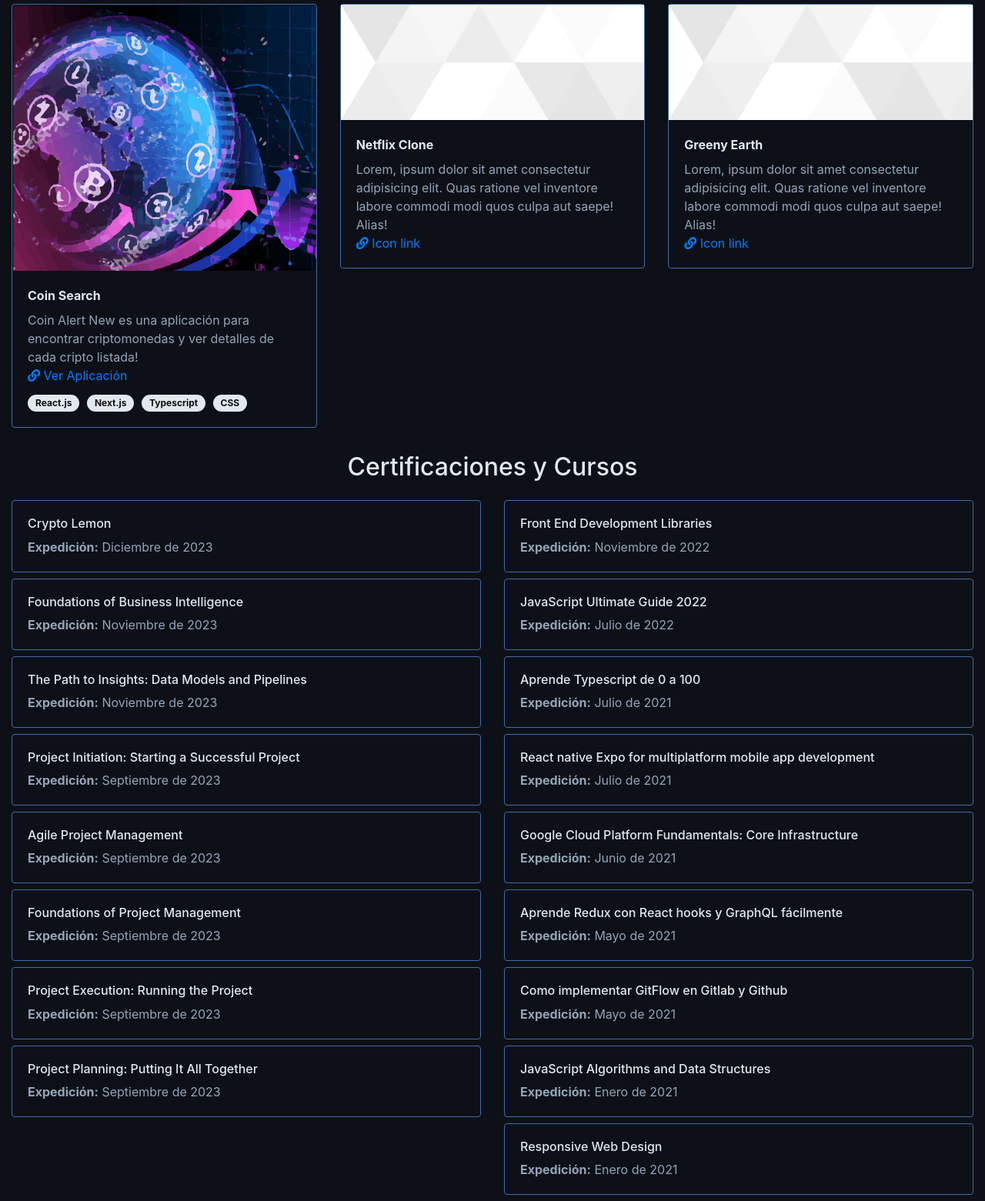
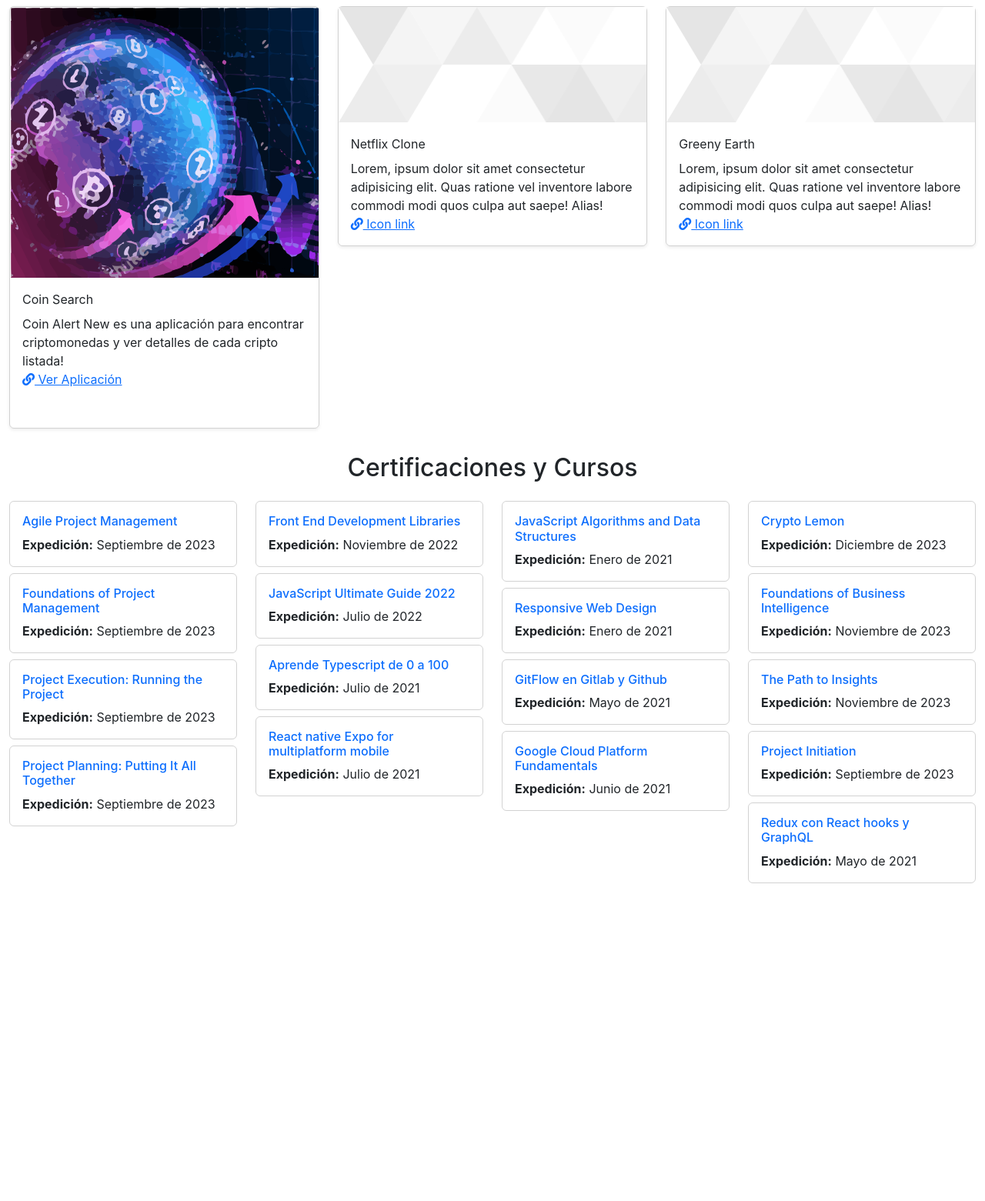
Before and after one commit to nahuelalm/NahuelLopez, a plain HTML site: page index.html in a window 1280 px wide. Shown: the part 576-2137 px from the top of the page at 77% size. After the commit the page ends 1732 px from the top, so only its background shows below. Drawn offline with nearby package versions, Linux system fonts and the light colour scheme.

Commit message:
WIP COLORES Y BACKGROUND ASPECTO NEGRO BLANCO

```diff
--- a/css/styles.css
+++ b/css/styles.css
@@ -1,146 +1,134 @@
+:root {
+  --control-border-color: #40424e;
+  --control-background-color: #222531;
+  --control-caret-color: #858ca2;
+  --control-dropdown-background-color: #323546;
+  --theme-color: #6188ff;
+  --theme-light-color: #171924;
+  --theme-light-blue-color: rgba(56, 97, 251, .1);
+  --bt-light-blue: rgba(56, 97, 251, .1);
+  --theme-light-blue: rgba(56, 97, 251, .1);
+  --theme-light-blue-font: #6188ff;
+  --text-color: #fff;
+  --info-icon-color: #636c7f;
+  --text-color-sub: #a1a7bb;
+  --text-color-sub-1: #fff;
+  --text-color-error: #ea3943;
+  --border-color: #222531;
+  --border-color-1: #262628;
+  --bg-color: #17171a;
+  --color-primary-black: #fff;
+  --color-primary-white: #000;
+  --color-primary-blue: #6188ff;
+  --step-light-color: #3b4d83;
+  --arrow-icon-color: #fff;
+  --color-neutral-1: #171924;
+  --color-neutral-2: #222531;
+  --color-neutral-3: #323546;
+  --color-neutral-4: #646b80;
+  --color-neutral-5: #858ca2;
+  --color-neutral-6: #a1a7bb;
+  --color-light-neutral-1: #222531;
+  --color-light-neutral-2: #323546;
+  --color-light-neutral-3: #262628;
+  --color-light-neutral-4: #646b80;
+  --color-light-neutral-5: #858ca2;
+  --color-light-neutral-6: #a1a7bb;
+  --color-light-neutral-7: #646b80;
+  --color-gradient-end: rgba(34, 37, 49, 0);
+  --button-border-color: #323546;
+  --button-bg-color: #cfd6e4;
+  --dark-bg: #323546;
+  --card-bg: #292d3f;
+  --box-shadow: 0px 0px 1px 0px #646b80;
+  --tiny-box-shadow: 0px 4px 24px rgba(88, 102, 126, .08), 0px 1px 2px rgba(88, 102, 126, .12);
+  --input-shadow-color-focus: rgba(56, 97, 251, .3);
+  --shadow-normal: 0px 4px 24px #171924, 0px 1px 2px #171924;
+}
+
+.NIGHT {
+  --c-color-gray-100: #222531;
+  --c-color-gray-200: #323546;
+  --c-color-gray-300: #53596A;
+  --c-color-gray-400: #646B80;
+  --c-color-gray-500: #858CA2;
+  --c-color-gray-600: #A1A7BB;
+  --c-color-background-1: #171924;
+  --c-color-background-2: #0D1421;
+  --c-color-surface-1: #222531;
+  --c-color-surface-2: #2B2E3D;
+  --c-color-text-primary: #FFFFFF;
+  --c-color-text-secondary: #A1A7BB;
+  --c-color-text-caption: #646B80;
+  --c-color-text-hyperlink: #6188FF;
+  --c-color-negative-bg: #411F2A;
+  --c-color-positive-bg: #173C37;
+  --c-color-reminder-bg: #433936;
+  --c-color-official-bg: #1E274F;
+  --c-color-no-access-bg: #323546;
+  --c-color-overlay-bg: rgba(23, 25, 36, 0.6);
+  --c-shadow-tiny: 0px 1px 2px 0px rgba(13, 20, 33, 0.24), 0px 4px 24px 0px rgba(13, 20, 33, 0.12);
+  --c-shadow-overlay: 0px 8px 32px 0px #0D1421, 0px 1px 2px 0px #0D1421;
+}
+
+/* Aquí puedes añadir tus estilos específicos para cada clase o elemento */
+
+/* Estilos comunes */
 body {
   font-family: "-apple-system" !important;
 }
 
+/* Estilos para el modo oscuro */
+.theme-dark {
+  background: #000;
+  body {
+    /*color: */
+    background: #000;
+  }
 
-/* Color Theme Swatches in Hex */
-.card-title,
-h1,
-h2 {
-  color: #E2E8F0;
+  .card-text {
+    /*color: */
+  }
 }
 
+/* Estilos para el modo claro */
+.theme-light {
+  /*color: */
+
+  body {
+    /*color: */
+  }
+}
+
+/* Estilos de las tarjetas */
 .card {
   background: transparent;
-  border-color: #416CA6;
+  /*border-color: */
+  transition: transform 0.3s ease, box-shadow 0.3s ease, background-color 0.3s ease;
 }
 
 .card-text {
-  color: #94A4B8;
-}
-
-.animate-on-scroll {
-  opacity: 0;
-  transform: translateY(50px);
-  transition: opacity 0.3s ease, transform 0.3s ease;
-  transition-delay: .3s;
-}
-
-.animated-on-scroll {
-  opacity: 1;
-  transition-delay: .5s;
-  transform: translateY(0);
-}
-
-.shadow-sm {
-  box-shadow: #2f3E44;
+  /*color: */
 }
 
 .card-title {
+  /*color: */
   font-size: 16px;
   margin-bottom: 8px;
+  transition: color 0.3s ease;
 }
 
-/*ANIMACION*/
-
-* {
-  margin: 0;
-  padding: 0;
-  box-sizing: border-box;
+.card:hover {
+  transform: translateY(-8px) rotate(-1deg);
+  box-shadow: 0 1px 2px
 }
 
-.contenedor {
-  width: 90%;
-  max-width: 1200px;
-  margin: auto;
-}
-
-.bg_animate {
-  overflow-x: hidden;
-  background: #0D1117;
-}
-
-.header_nav {
-  width: 100%;
-  position: absolute;
-  top: 0;
-  left: 0;
-}
-
-.header_nav .contenedor {
-  display: flex;
-  justify-content: space-between;
-  align-items: center;
-  padding: 15px 0;
-}
-
-.header_nav h1 {
-  color: #fff;
-}
-
-.header_nav nav a {
-  color: #fff;
-  text-decoration: none;
-  margin-right: 10px;
-}
-
-.banner {
-  display: flex;
-  justify-content: space-between;
-  align-items: center;
-  height: 100%;
-}
-
-.banner_title h2 {
-  color: #fff;
-  font-size: 60px;
-  font-weight: 800;
-  margin-bottom: 20px;
-}
-
-.banner_title .llamanos {
-  color: #fff;
-  font-size: 20px;
-  text-decoration: none;
-  display: inline-block;
-  background: #1A2849;
-  padding: 20px;
+.card:hover .card-title {
+  /*color: */
 }
 
 .banner_img {
   animation: movimiento 3.0s linear infinite;
-}
-
-@keyframes movimiento {
-  0% {
-    transform: translateY(0);
-  }
-
-  50% {
-    transform: translateY(30px);
-  }
-
-  100% {
-    transform: translateY(0);
-  }
-}
-
-.card {
-  transition: transform 0.3s ease, box-shadow 0.3s ease, background-color 0.3s ease;
-}
-
-.card:hover {
-  transform: translateY(-8px) rotate(1deg);
-  box-shadow: 0 12px 20px rgba(0, 0, 0, 0.2);
-  background-color: #0F0F0F;
-}
-
-.card-title {
-  transition: color 0.3s ease;
-}
-
-.card:hover .card-title {
-  color: #007bff;
 }
 
 .badge-container {
@@ -151,19 +139,53 @@ h2 {
   display: inline-block;
   padding: 5px 10px;
   border-radius: 20px;
-  background-color: #E2E8F0;
-  /* Color de fondo del badge */
-  color: #0F0F0F;
-  /* Color del texto del badge */
+  /*background-color: */
+  /*color: */
   margin-right: 5px;
-  /* Espacio entre badges */
 }
 
 .social-icons a {
-  color: #E2E8F0; /* Color de los iconos de redes sociales */
-  font-size: 24px; /* Tamaño de los iconos de redes sociales */
+  /*color: */
+  font-size: 24px;
+  margin-right: 8px;
 }
 
 .social-icons a:hover {
-  color: #17a2b8; /* Cambio de color al hacer hover sobre los iconos de redes sociales */
+  /*color: */
 }
+
+/* Estilos del toggle */
+.toggle-switch {
+  position: relative;
+  display: flex;
+  align-items: center;
+  padding: 0;
+}
+
+.toggle-switch input {
+  display: none;
+}
+
+.toggle-switch i {
+  /*color: */
+  font-size: 23px;
+  padding-left: 2px;
+  cursor: pointer;
+}
+
+.hidden {
+  display: none !important;
+}
+
+/* Animación */
+@keyframes movimiento {
+  0% {
+    transform: translateY(0);
+  }
+  50% {
+    transform: translateY(10px);
+  }
+  100% {
+    transform: translateY(0);
+  }
+}
--- a/index.html
+++ b/index.html
@@ -10,24 +10,34 @@
   <link rel="icon" href="icons/favicon-16x16.png" type="image/x-icon">
   <!-- Estilos CSS externos -->
   <link rel="stylesheet" href="https://cdnjs.cloudflare.com/ajax/libs/animate.css/4.1.1/animate.min.css">
-  <link rel="stylesheet" href="https://stackpath.bootstrapcdn.com/bootstrap/4.5.2/css/bootstrap.min.css">
   <link rel="stylesheet" href="https://cdnjs.cloudflare.com/ajax/libs/font-awesome/5.15.4/css/all.min.css">
+  <link href="https://cdn.jsdelivr.net/npm/bootstrap@5.3.0-alpha1/dist/css/bootstrap.min.css" rel="stylesheet">
+
   <link rel="stylesheet" href="css/styles.css">
 </head>
 
-<body class="container-fluid bg_animate">
+<body class="container-fluid bg_animate  theme-light">
   <!-- NAVBAR -->
   <nav class="navbar navbar-dark">
     <div class="d-flex align-items-center">
       <img width="40px" height="40px" src="icons/favicon-32x32.png" alt="Nahuel López Logo Image"
         class="rounded-circle mr-2">
     </div>
-    <div class="social-icons">
-      <a href="mailto:nahuel.alm@outlook.com" class="text-decoration-none mr-1"><i class="fas fa-envelope"></i></a>
-      <a href="https://www.linkedin.com/in/nahuel-lm/" target="_blank" class="text-decoration-none mr-1"><i
-          class="fab fa-linkedin"></i></a>
-      <a href="https://github.com/nahuioh" target="_blank" class="text-decoration-none mr-1"><i
-          class="fab fa-github"></i></a>
+    <div class="d-flex align-items-center">
+      <div class="social-icons mr-2">
+        <a href="mailto:nahuel.alm@outlook.com" class="text-decoration-none"><i class="fas fa-envelope"></i></a>
+        <a href="https://www.linkedin.com/in/nahuel-lm/" target="_blank" class="text-decoration-none"><i
+            class="fab fa-linkedin"></i></a>
+        <a href="https://github.com/nahuioh" target="_blank" class="text-decoration-none"><i
+            class="fab fa-github"></i></a>
+      </div>
+      <label class="form-switch toggle-switch">
+        <input class="form-check-input" type="checkbox" id="themeToggle">
+        <i class="far fa-sun"></i>
+        <i class="far fa-moon hidden"></i>
+      </label>
+
+
     </div>
   </nav>
   <!-- IMAGEN + ACERCA DE MI -->
@@ -122,50 +132,7 @@
     <div class="col-12">
       <h2 class="text-center mb-4">Certificaciones y Cursos</h2>
       <div class="row">
-        <div class="col-lg-6">
-          <div class="card mb-2">
-            <div class="card-body">
-              <a href="https://curso.lemon.me/certificates/sy0mrvzz9b" target="_blank" class="text-decoration-none">
-                <h5 class="card-title">Crypto Lemon</h5>
-              </a>
-              <p class="card-text">
-                <strong>Expedición:</strong> Diciembre de 2023<br>
-              </p>
-            </div>
-          </div>
-          <div class="card mb-2">
-            <div class="card-body">
-              <a href="https://www.coursera.org/account/accomplishments/certificate/HTHPMC7JDK2E" target="_blank"
-                class="text-decoration-none">
-                <h5 class="card-title">Foundations of Business Intelligence</h5>
-              </a>
-              <p class="card-text">
-                <strong>Expedición:</strong> Noviembre de 2023<br>
-              </p>
-            </div>
-          </div>
-          <div class="card mb-2">
-            <div class="card-body">
-              <a href="https://www.coursera.org/account/accomplishments/certificate/CZ62ZUFNKC7R" target="_blank"
-                class="text-decoration-none">
-                <h5 class="card-title">The Path to Insights: Data Models and Pipelines</h5>
-              </a>
-              <p class="card-text">
-                <strong>Expedición:</strong> Noviembre de 2023
-              </p>
-            </div>
-          </div>
-          <div class="card mb-2">
-            <div class="card-body">
-              <a href="https://www.coursera.org/account/accomplishments/certificate/6TTLXMG6DEXT" target="_blank"
-                class="text-decoration-none">
-                <h5 class="card-title">Project Initiation: Starting a Successful Project</h5>
-              </a>
-              <p class="card-text">
-                <strong>Expedición:</strong> Septiembre de 2023
-              </p>
-            </div>
-          </div>
+        <div class="col-lg-3">
           <div class="card mb-2">
             <div class="card-body">
               <a href="https://www.coursera.org/account/accomplishments/certificate/VY674V4UM3AD" target="_blank"
@@ -211,7 +178,7 @@
             </div>
           </div>
         </div>
-        <div class="col-lg-6">
+        <div class="col-lg-3">
           <div class="card mb-2">
             <div class="card-body">
               <a href="https://www.freecodecamp.org/espanol/certification/nahuelsl/front-end-development-libraries"
@@ -249,46 +216,15 @@
             <div class="card-body">
               <a href="https://www.udemy.com/certificate/UC-9601455c-62f5-42a4-b100-536cbf5ec3d5/" target="_blank"
                 class="text-decoration-none">
-                <h5 class="card-title">React native Expo for multiplatform mobile app development</h5>
+                <h5 class="card-title">React native Expo for multiplatform mobile</h5>
               </a>
               <p class="card-text">
                 <strong>Expedición:</strong> Julio de 2021
               </p>
             </div>
           </div>
-          <div class="card mb-2">
-            <div class="card-body">
-              <a href="https://www.coursera.org/account/accomplishments/certificate/DUR8T5B7HL3T" target="_blank"
-                class="text-decoration-none">
-                <h5 class="card-title">Google Cloud Platform Fundamentals: Core Infrastructure</h5>
-              </a>
-              <p class="card-text">
-                <strong>Expedición:</strong> Junio de 2021
-              </p>
-            </div>
-          </div>
-          <div class="card mb-2">
-            <div class="card-body">
-              <a href="https://www.udemy.com/certificate/UC-49767b85-261d-4cc8-bf16-2f21a69b8627/" target="_blank"
-                class="text-decoration-none">
-                <h5 class="card-title">Aprende Redux con React hooks y GraphQL fácilmente</h5>
-              </a>
-              <p class="card-text">
-                <strong>Expedición:</strong> Mayo de 2021
-              </p>
-            </div>
-          </div>
-          <div class="card mb-2">
-            <div class="card-body">
-              <a href="https://www.udemy.com/certificate/UC-45a425a2-9dbd-4f79-984e-0a78c4ee5455/" target="_blank"
-                class="text-decoration-none">
-                <h5 class="card-title">Como implementar GitFlow en Gitlab y Github</h5>
-              </a>
-              <p class="card-text">
-                <strong>Expedición:</strong> Mayo de 2021
-              </p>
-            </div>
-          </div>
+        </div>
+        <div class="col-lg-3">
           <div class="card mb-2">
             <div class="card-body">
               <a href="https://www.freecodecamp.org/certification/nahuelsl/javascript-algorithms-and-data-structures"
@@ -311,6 +247,84 @@
               </p>
             </div>
           </div>
+          <div class="card mb-2">
+            <div class="card-body">
+              <a href="https://www.udemy.com/certificate/UC-45a425a2-9dbd-4f79-984e-0a78c4ee5455/" target="_blank"
+                class="text-decoration-none">
+                <h5 class="card-title">GitFlow en Gitlab y Github</h5>
+              </a>
+              <p class="card-text">
+                <strong>Expedición:</strong> Mayo de 2021
+              </p>
+            </div>
+          </div>
+          <div class="card mb-2">
+            <div class="card-body">
+              <a href="https://www.coursera.org/account/accomplishments/certificate/DUR8T5B7HL3T" target="_blank"
+                class="text-decoration-none">
+                <h5 class="card-title">Google Cloud Platform Fundamentals</h5>
+              </a>
+              <p class="card-text">
+                <strong>Expedición:</strong> Junio de 2021
+              </p>
+            </div>
+          </div>
+        </div>
+        <div class="col-lg-3">
+          <div class="card mb-2">
+            <div class="card-body">
+              <a href="https://curso.lemon.me/certificates/sy0mrvzz9b" target="_blank" class="text-decoration-none">
+                <h5 class="card-title">Crypto Lemon</h5>
+              </a>
+              <p class="card-text">
+                <strong>Expedición:</strong> Diciembre de 2023<br>
+              </p>
+            </div>
+          </div>
+          <div class="card mb-2">
+            <div class="card-body">
+              <a href="https://www.coursera.org/account/accomplishments/certificate/HTHPMC7JDK2E" target="_blank"
+                class="text-decoration-none">
+                <h5 class="card-title">Foundations of Business Intelligence</h5>
+              </a>
+              <p class="card-text">
+                <strong>Expedición:</strong> Noviembre de 2023<br>
+              </p>
+            </div>
+          </div>
+          <div class="card mb-2">
+            <div class="card-body">
+              <a href="https://www.coursera.org/account/accomplishments/certificate/CZ62ZUFNKC7R" target="_blank"
+                class="text-decoration-none">
+                <h5 class="card-title">The Path to Insights</h5>
+              </a>
+              <p class="card-text">
+                <strong>Expedición:</strong> Noviembre de 2023
+              </p>
+            </div>
+          </div>
+          <div class="card mb-2">
+            <div class="card-body">
+              <a href="https://www.coursera.org/account/accomplishments/certificate/6TTLXMG6DEXT" target="_blank"
+                class="text-decoration-none">
+                <h5 class="card-title">Project Initiation</h5>
+              </a>
+              <p class="card-text">
+                <strong>Expedición:</strong> Septiembre de 2023
+              </p>
+            </div>
+          </div>
+          <div class="card mb-2">
+            <div class="card-body">
+              <a href="https://www.udemy.com/certificate/UC-49767b85-261d-4cc8-bf16-2f21a69b8627/" target="_blank"
+                class="text-decoration-none">
+                <h5 class="card-title">Redux con React hooks y GraphQL</h5>
+              </a>
+              <p class="card-text">
+                <strong>Expedición:</strong> Mayo de 2021
+              </p>
+            </div>
+          </div>
         </div>
       </div>
     </div>
@@ -318,7 +332,6 @@
   <!-- Scripts al final del body -->
   <script src="https://code.jquery.com/jquery-3.5.1.slim.min.js"></script>
   <script src="https://cdn.jsdelivr.net/npm/@popperjs/core@2.5.4/dist/umd/popper.min.js"></script>
-  <script src="https://stackpath.bootstrapcdn.com/bootstrap/4.5.2/js/bootstrap.min.js"></script>
   <script src="js/app.js"></script>
 </body>
 
```
Also changed, not shown: js/app.js (+29 -0 lines).
